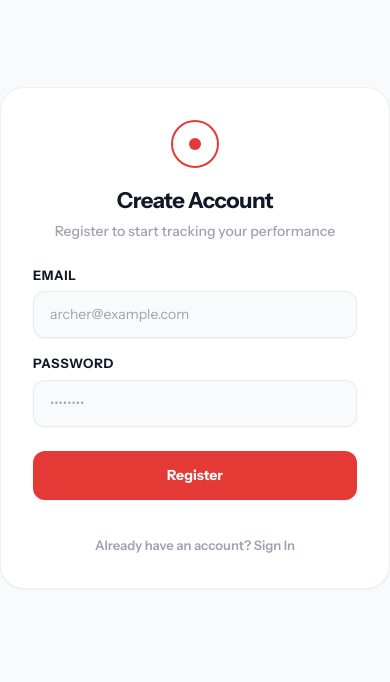
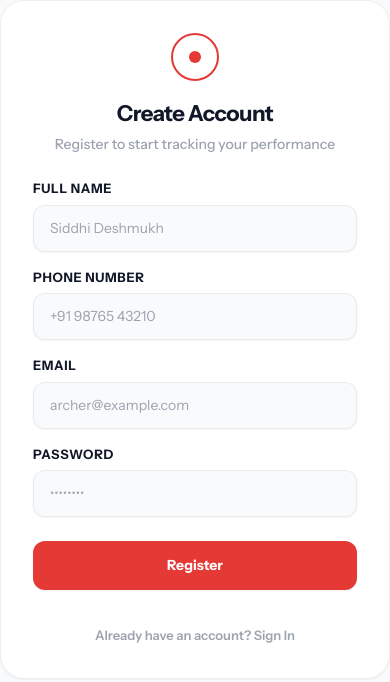
Before and after one commit to sudaaher74-ctrl/siddhi, a Next.js app in the folder frontend/: page /login in a window 390 px wide. Both pictures are taken after a click on the button "Don't have an account? Register". Shown: the top 682 px of the page. Built offline with nearby package versions, Linux system fonts and the light colour scheme.

Commit message:
feat: add name and phone to registration and fix auth redirect

```diff
--- a/frontend/app/login/page.tsx
+++ b/frontend/app/login/page.tsx
@@ -8,6 +8,8 @@ export default function LoginPage() {
   const [isLogin, setIsLogin] = useState(true);
   const [email, setEmail] = useState("");
   const [password, setPassword] = useState("");
+  const [name, setName] = useState("");
+  const [phone, setPhone] = useState("");
   const [error, setError] = useState("");
   const [loading, setLoading] = useState(false);
   const router = useRouter();
@@ -21,10 +23,14 @@ export default function LoginPage() {
     const apiUrl = process.env.NEXT_PUBLIC_API_URL || "http://localhost:5001";
 
     try {
+      const body = isLogin
+        ? { email, password }
+        : { name, phone, email, password };
+
       const res = await fetch(`${apiUrl}${endpoint}`, {
         method: "POST",
         headers: { "Content-Type": "application/json" },
-        body: JSON.stringify({ email, password }),
+        body: JSON.stringify(body),
       });
 
       const data = await res.json();
@@ -34,7 +40,7 @@ export default function LoginPage() {
       }
 
       Cookies.set("token", data.token, { expires: 30 });
-      router.push("/");
+      window.location.href = "/";
     } catch (err: unknown) {
       if (err instanceof Error) {
         setError(err.message);
@@ -73,6 +79,34 @@ export default function LoginPage() {
         )}
 
         <form onSubmit={handleSubmit} className="flex flex-col gap-4">
+          {!isLogin && (
+            <>
+              <div className="flex flex-col gap-1.5">
+                <label className="text-[13px] font-bold text-text uppercase tracking-wider">Full Name</label>
+                <input
+                  type="text"
+                  required
+                  value={name}
+                  onChange={(e) => setName(e.target.value)}
+                  className="w-full bg-background border border-border rounded-xl px-4 py-3 text-[14px] text-text focus:outline-none focus:border-accent focus:ring-1 focus:ring-accent transition-all shadow-sm"
+                  placeholder="Siddhi Deshmukh"
+                />
+              </div>
+
+              <div className="flex flex-col gap-1.5">
+                <label className="text-[13px] font-bold text-text uppercase tracking-wider">Phone Number</label>
+                <input
+                  type="tel"
+                  required
+                  value={phone}
+                  onChange={(e) => setPhone(e.target.value)}
+                  className="w-full bg-background border border-border rounded-xl px-4 py-3 text-[14px] text-text focus:outline-none focus:border-accent focus:ring-1 focus:ring-accent transition-all shadow-sm"
+                  placeholder="+91 98765 43210"
+                />
+              </div>
+            </>
+          )}
+
           <div className="flex flex-col gap-1.5">
             <label className="text-[13px] font-bold text-text uppercase tracking-wider">Email</label>
             <input
```
Also changed, not shown: 2 other files (tests, documents, lock files or other folders).
